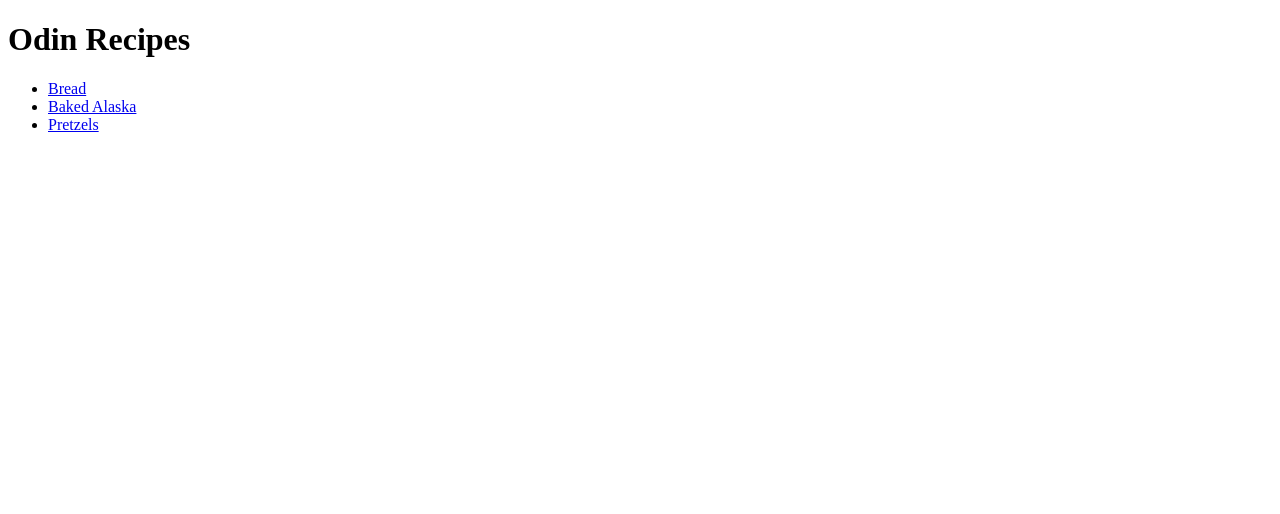
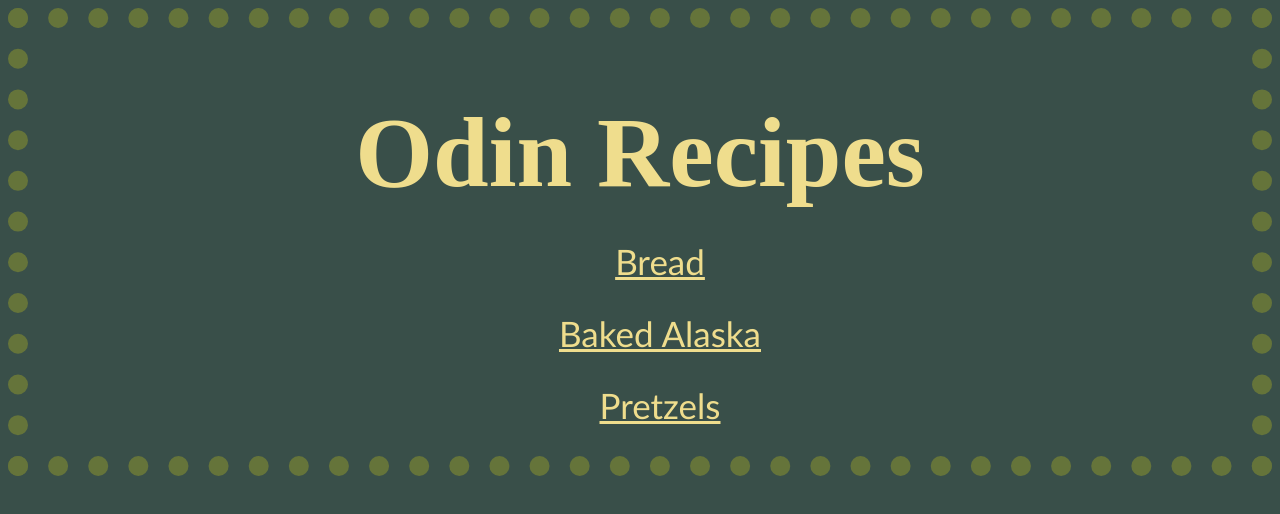
Before and after one commit to 23HomanP/odin-recipes, a plain HTML site: page index.html in a window 1280 px wide. Drawn offline with Linux system fonts and the light colour scheme.

Commit message:
Added some style and color

```diff
--- a/index.html
+++ b/index.html
@@ -2,15 +2,15 @@
 <html lang="en">
     <head>
         <meta charset="UTF-8">
+        <link rel="stylesheet" href="styles.css">
         <title>Odin Recipes</title>
     </head>
     <body>
         <h1>Odin Recipes</h1>
-
         <ul>
-            <li><a href="./recipes/Bread.html">Bread</a></li>
-            <li><a href="./recipes/baked_Alaska.html">Baked Alaska</a></li>
-            <li><a href="./recipes/pretzel.html">Pretzels</a></li>
+            <li class="recipe"><a href="./recipes/Bread.html" class="recipe_item">Bread</a></li>
+            <li class="recipe"><a href="./recipes/baked_Alaska.html" class="recipe_item">Baked Alaska</a></li>
+            <li class="recipe"><a href="./recipes/pretzel.html" class="recipe_item">Pretzels</a></li>
         </ul>
     </body>
 </html>
--- /dev/null
+++ b/styles.css
@@ -0,0 +1,27 @@
+*{
+    background-color: #394F49;
+    border: 1px transparent;
+}
+body{
+    border: 20px #65743A dotted;
+}
+h1 {
+    font-family: 'Times New Roman', Times, serif;
+    font-size: 100px;
+    color: #EFDD8D;
+    text-align: center;
+    margin-bottom: 30px;
+}
+.recipe{
+    font-family:'Trebuchet MS', 'Lucida Sans Unicode', 'Lucida Grande', 'Lucida Sans', Arial, sans-serif;
+    font-size: 35px;
+    color: transparent;
+    margin: 30px auto;
+    text-align: center;
+}
+a:link{
+    color:#EFDD8D;
+}
+a:visited{
+    color: black;
+}
```
